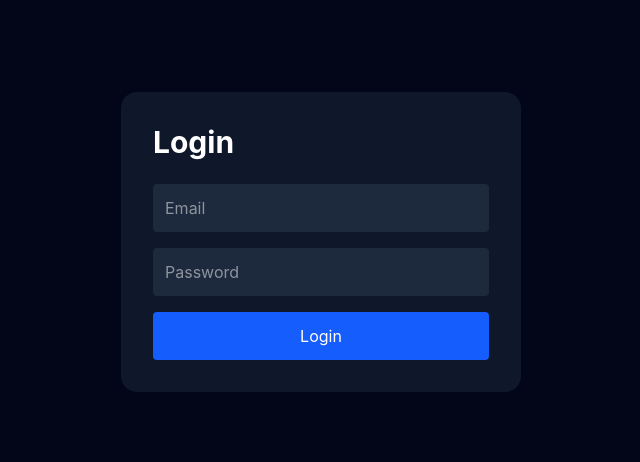
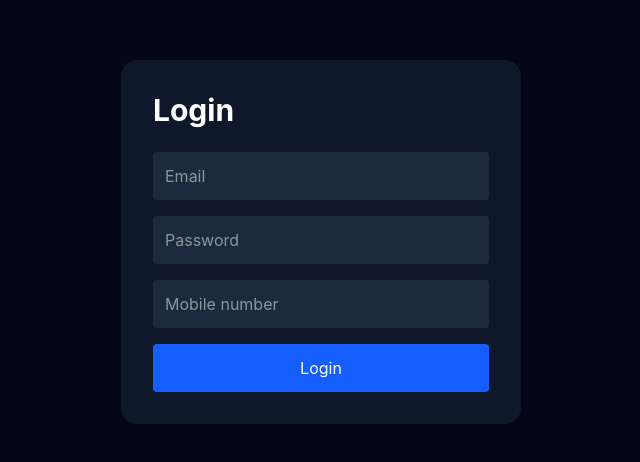
Before and after one commit to amitsingh027/Placivox, a React app in the folder frontend/: page /login in a window 1280 px wide. Shown: the part 158-620 px from the top of the page, without its empty margins (319-959 px from the left). Built offline with nearby package versions, Linux system fonts and the light colour scheme; the HTML template or start-up script is replaced by a standard one.

Commit message:
Update login

```diff
--- a/frontend/src/pages/Login/Login.jsx
+++ b/frontend/src/pages/Login/Login.jsx
@@ -17,6 +17,11 @@ export default function Login() {
           placeholder="Password"
           className="w-full p-3 rounded bg-slate-800 text-white mb-4"
         />
+        <input
+        type="Mobile number"
+        placeholder="Mobile number"
+        className="w-full p-3 rounded bg-slate-800 text-white mb-4"
+        />
 
         <button className="w-full bg-blue-600 py-3 rounded text-white">
           Login
```
